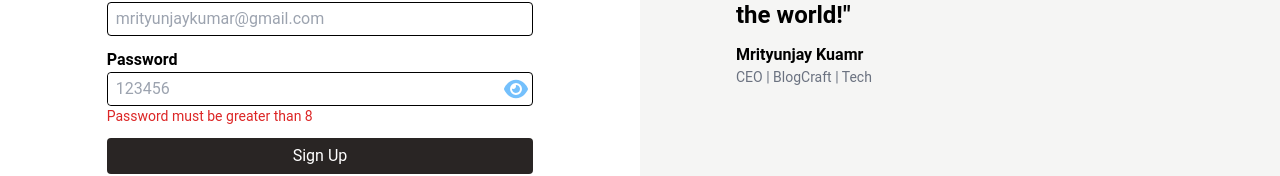
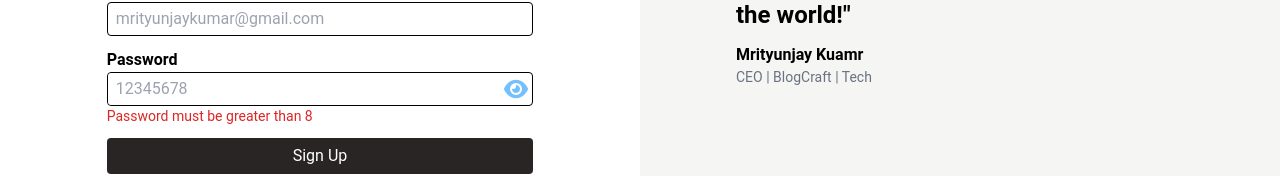
Before and after one commit to 221fa04732/Blogging-Website, a React (Vite) app in the folder frontend/: page /signup in a window 1280 px wide. Shown: the part 405-581 px from the top of the page. Built offline with nearby package versions, Linux system fonts and the light colour scheme.

Commit message:
small issue fixed

```diff
--- a/frontend/src/App.tsx
+++ b/frontend/src/App.tsx
@@ -14,7 +14,7 @@ function App() {
 
   return (
     <>
-      <div className={`fixed z-50 right-0 top-4 ${alertMessage.show ? "block" : "hidden"}`}>
+      <div className={`fixed z-50 right-0 top-16 ${alertMessage.show ? "block" : "hidden"}`}>
         <AlertMessage />
       </div>
       <BrowserRouter>
--- a/frontend/src/pages/Signin.tsx
+++ b/frontend/src/pages/Signin.tsx
@@ -79,7 +79,7 @@ export default function Signin(){
                 </div>
 
                 <div className='mt-3'>
-                    <Passwordinput labelName='Password'  placeholder='123456'
+                    <Passwordinput labelName='Password'  placeholder='12345678'
                     onChange={(value) => handleInputChange('password', value)} />
                 </div>
 
--- a/frontend/src/pages/Signup.tsx
+++ b/frontend/src/pages/Signup.tsx
@@ -82,7 +82,7 @@ export default function Signup(){
                 </div>
 
                 <div className='mt-3'>
-                    <Passwordinput labelName='Password'  placeholder='123456'
+                    <Passwordinput labelName='Password'  placeholder='12345678'
                     onChange={(value) => handleInputChange('password', value)}/>
                 </div>
 
```
Also changed, not shown: 1 other file (tests, documents, lock files or other folders).
